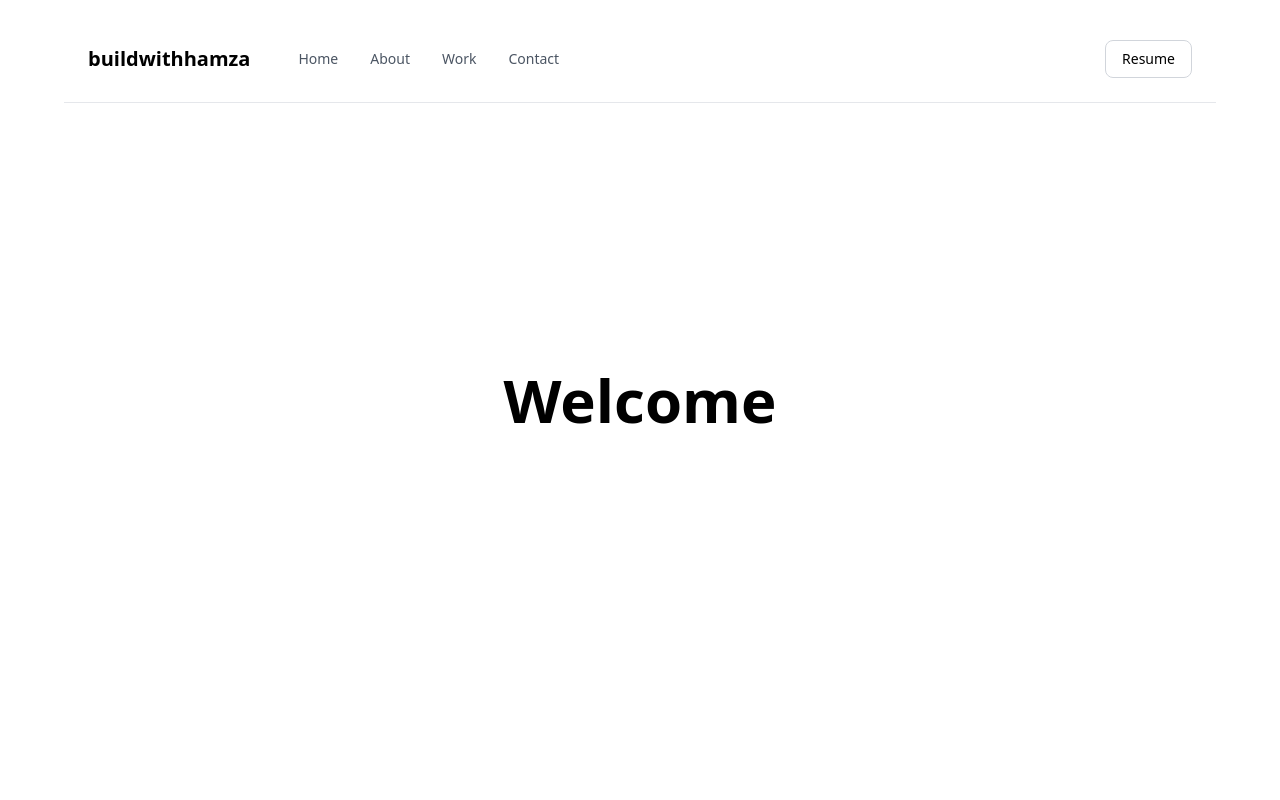
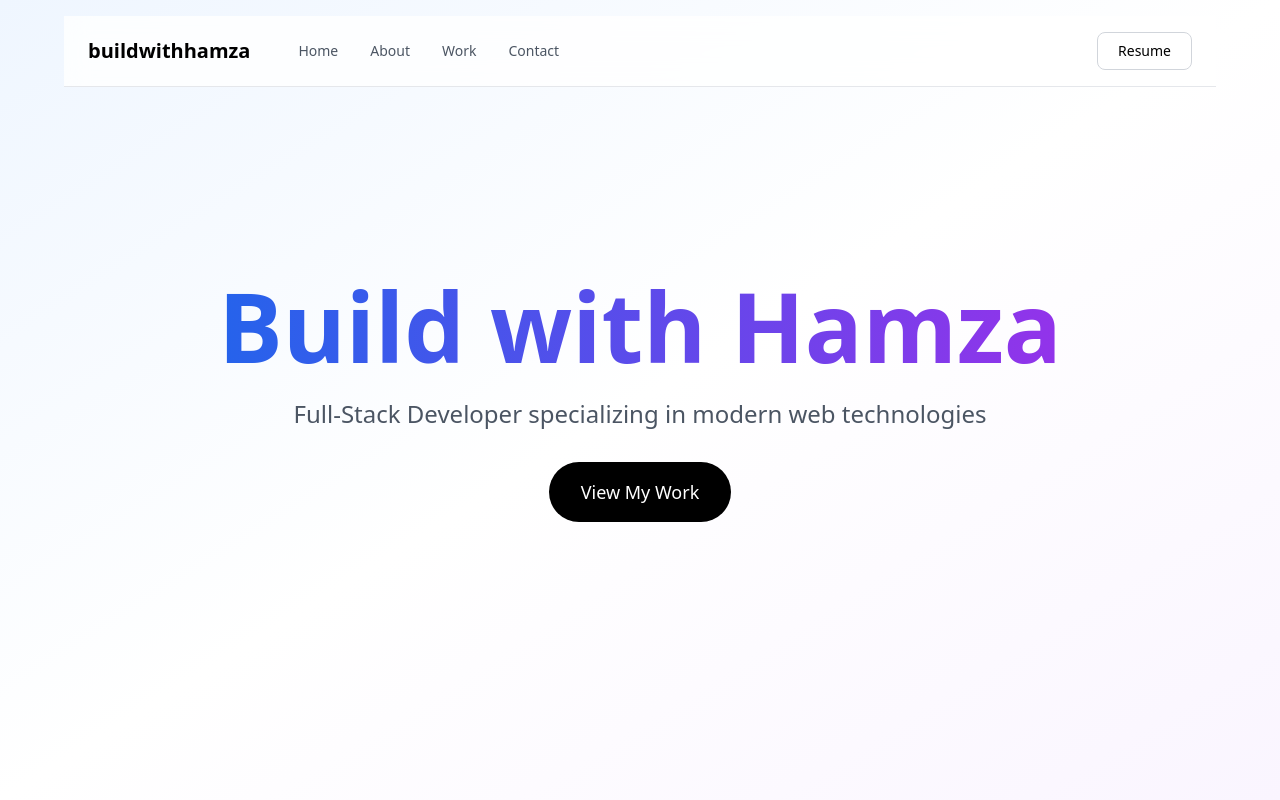
Before and after one commit to hamzaaftab325-eng/Buildwithhamza, a Next.js app: page / in a window 1280 px wide. Shown: the top 800 px of the page. Built offline with nearby package versions, Linux system fonts and the light colour scheme.

Commit message:
Add hero section with GSAP animations

```diff
--- a/app/page.tsx
+++ b/app/page.tsx
@@ -1,15 +1,14 @@
 import Navbar from "@/components/Navbar";
+import Hero from "@/components/Hero";
 
 export default function Home() {
   return (
     <>
       <Navbar />
+      <Hero />
       <main className="min-h-screen">
-        <div className="flex min-h-screen items-center justify-center">
-          <h1 className="text-6xl font-bold">Welcome</h1>
-        </div>
         <div className="h-screen flex items-center justify-center bg-gray-50">
-          <h2 className="text-4xl font-bold">Scroll to see navbar animation</h2>
+          <h2 className="text-4xl font-bold">More content here</h2>
         </div>
       </main>
     </>
--- /dev/null
+++ b/components/Hero.tsx
@@ -0,0 +1,47 @@
+"use client";
+
+import { useEffect, useRef } from "react";
+import gsap from "gsap";
+import { ScrollTrigger } from "gsap/ScrollTrigger";
+
+gsap.registerPlugin(ScrollTrigger);
+
+export default function Hero() {
+  const heroRef = useRef(null);
+  const contentRef = useRef(null);
+
+  useEffect(() => {
+    const ctx = gsap.context(() => {
+      gsap.from(contentRef.current, {
+        opacity: 0,
+        y: 50,
+        duration: 1,
+        ease: "power3.out",
+      });
+    }, heroRef);
+
+    return () => ctx.revert();
+  }, []);
+
+  return (
+    <section
+      ref={heroRef}
+      className="relative min-h-screen flex items-center justify-center overflow-hidden bg-gradient-to-br from-blue-50 via-white to-purple-50"
+    >
+      <div
+        ref={contentRef}
+        className="relative z-10 text-center px-6 max-w-5xl mx-auto"
+      >
+        <h1 className="text-6xl md:text-8xl font-bold mb-6 bg-gradient-to-r from-blue-600 to-purple-600 bg-clip-text text-transparent">
+          Build with Hamza
+        </h1>
+        <p className="text-xl md:text-2xl text-gray-600 mb-8">
+          Full-Stack Developer specializing in modern web technologies
+        </p>
+        <button className="bg-black text-white px-8 py-4 rounded-full hover:bg-gray-800 transition text-lg font-medium">
+          View My Work
+        </button>
+      </div>
+    </section>
+  );
+}
--- a/components/Navbar.tsx
+++ b/components/Navbar.tsx
@@ -8,67 +8,84 @@ export default function Navbar() {
   const [isScrolled, setIsScrolled] = useState(false);
 
   useEffect(() => {
-    const handleScroll = () => {
-      setIsScrolled(window.scrollY > 20);
-    };
+    const handleScroll = () => setIsScrolled(window.scrollY > 20);
     window.addEventListener("scroll", handleScroll);
     return () => window.removeEventListener("scroll", handleScroll);
   }, []);
 
   return (
     <nav className={`fixed top-0 left-0 right-0 z-50 transition-all duration-500 ${
-      isScrolled ? "py-4" : "py-4"
+      isScrolled ? "py-2" : "py-4"
     }`}>
       <div className={`max-w-6xl mx-auto px-6 transition-all duration-500 ${
         isScrolled
-          ? "bg-white/60 backdrop-blur-xl border border-white/20 rounded-full shadow-2xl shadow-black/5"
+          ? "bg-white/60 backdrop-blur-xl border border-white/20 rounded-full shadow-xl"
           : "bg-white/80 backdrop-blur-md border-b border-gray-200"
       }`}>
         <div className={`flex items-center justify-between transition-all duration-500 ${
-          isScrolled ? "py-4" : "py-6"
+          isScrolled ? "py-3" : "py-4"
         }`}>
+          {/* Logo / Brand */}
           <div className="flex items-center gap-12">
-            <div className={`font-semibold transition-all duration-500 ${
+            <div className={`font-bold transition-all duration-500 ${
               isScrolled ? "text-lg" : "text-xl"
             }`}>buildwithhamza</div>
+
+            {/* Desktop Menu */}
             <div className="hidden md:flex gap-8">
-              <a href="#home" className="text-sm text-gray-600 hover:text-black transition relative group">
-                Home
-                <span className="absolute bottom-0 left-0 w-0 h-0.5 bg-black group-hover:w-full transition-all"></span>
-              </a>
-              <a href="#about" className="text-sm text-gray-600 hover:text-black transition relative group">
-                About
-                <span className="absolute bottom-0 left-0 w-0 h-0.5 bg-black group-hover:w-full transition-all"></span>
-              </a>
-              <a href="#work" className="text-sm text-gray-600 hover:text-black transition relative group">
-                Work
-                <span className="absolute bottom-0 left-0 w-0 h-0.5 bg-black group-hover:w-full transition-all"></span>
-              </a>
-              <a href="#contact" className="text-sm text-gray-600 hover:text-black transition relative group">
-                Contact
-                <span className="absolute bottom-0 left-0 w-0 h-0.5 bg-black group-hover:w-full transition-all"></span>
-              </a>
+              {["Home", "About", "Work", "Contact"].map((item) => (
+                <a
+                  key={item}
+                  href={`#${item.toLowerCase()}`}
+                  className="relative text-sm text-gray-600 hover:text-black transition"
+                >
+                  {item}
+                  <span className="absolute bottom-0 left-0 w-0 h-0.5 bg-black group-hover:w-full transition-all"></span>
+                </a>
+              ))}
             </div>
           </div>
-          <button className="hidden md:block text-sm border border-gray-300 px-4 py-2 rounded-lg hover:bg-gray-100 transition">
-            Resume
-          </button>
-          <button onClick={() => setIsOpen(!isOpen)} className="md:hidden">
-            {isOpen ? <X size={24} /> : <Menu size={24} />}
-          </button>
+
+          {/* Resume / Hamburger */}
+          <div className="flex items-center gap-4">
+            <a
+              href="/resume.pdf"
+              target="_blank"
+              className="hidden md:inline-block text-sm font-medium border border-gray-300 px-5 py-2 rounded-lg hover:bg-black hover:text-white transition"
+            >
+              Resume
+            </a>
+            <button
+              onClick={() => setIsOpen(!isOpen)}
+              className="md:hidden p-2 rounded-lg hover:bg-gray-100 transition"
+              aria-label="Toggle menu"
+            >
+              {isOpen ? <X size={24} /> : <Menu size={24} />}
+            </button>
+          </div>
         </div>
       </div>
 
+      {/* Mobile Menu */}
       {isOpen && (
-        <div className="md:hidden bg-white/90 backdrop-blur-xl border border-white/20 mt-2 mx-6 rounded-2xl shadow-lg">
+        <div className="md:hidden bg-white/90 backdrop-blur-xl border border-white/20 mt-2 mx-6 rounded-2xl shadow-lg transition-all duration-300">
           <div className="flex flex-col gap-4 px-6 py-4">
-            <a href="#home" className="text-gray-600 hover:text-black transition">Home</a>
-            <a href="#about" className="text-gray-600 hover:text-black transition">About</a>
-            <a href="#work" className="text-gray-600 hover:text-black transition">Work</a>
-            <a href="#contact" className="text-gray-600 hover:text-black transition">Contact</a>
-            <button className="text-sm border border-gray-300 px-4 py-2 rounded-lg hover:bg-gray-100 transition">
+            {["Home", "About", "Work", "Contact"].map((item) => (
+              <a
+                key={item}
+                href={`#${item.toLowerCase()}`}
+                className="text-gray-600 hover:text-black text-lg transition"
+              >
+                {item}
+              </a>
+            ))}
+            <a
+              href="/resume.pdf"
+              target="_blank"
+              className="text-center text-sm font-medium border border-gray-300 px-4 py-2 rounded-lg hover:bg-black hover:text-white transition"
+            >
               Resume
-            </button>
+            </a>
           </div>
         </div>
       )}
```
